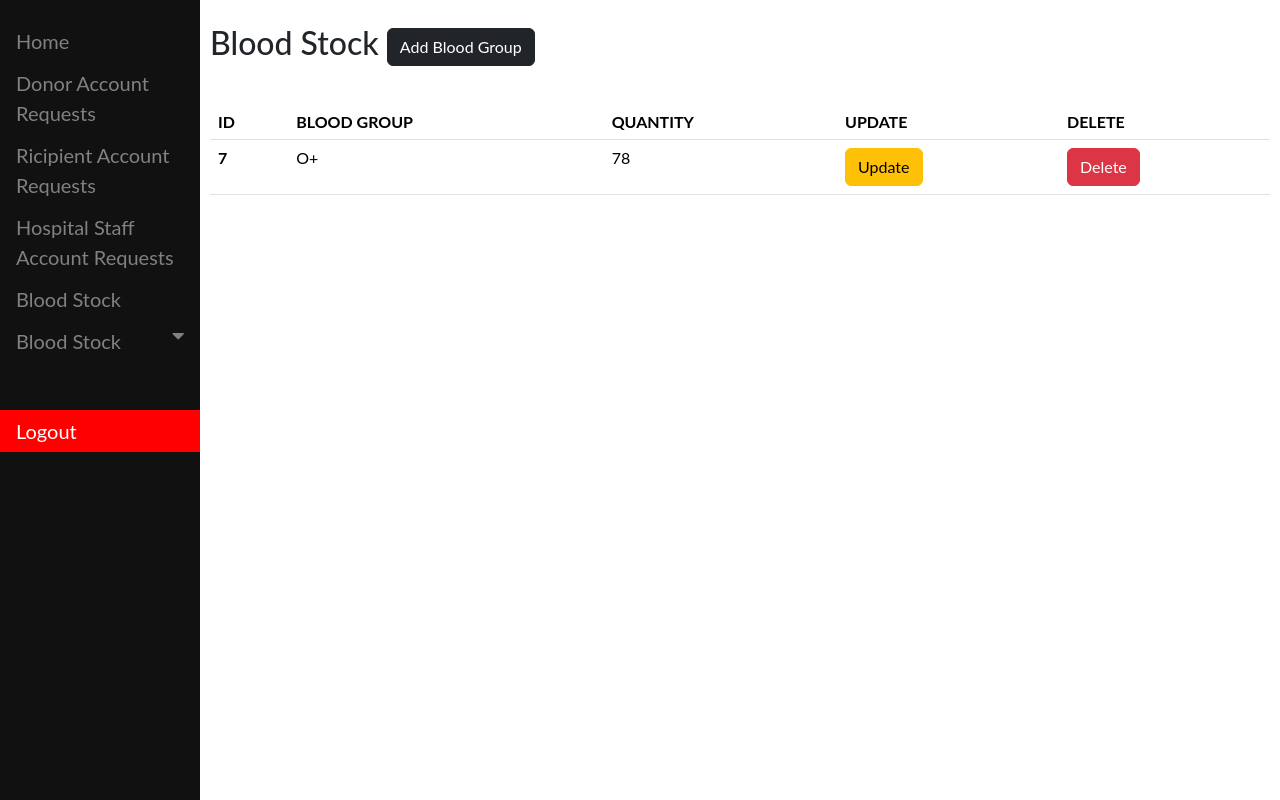
After one commit to iamshimantadas/blood-camp, a Django app: page /bank_admin/blood_stock in a window 1280 px wide. The commit adds this page. Run offline with Django 5.2, Linux system fonts and the light colour scheme; a user stored in the database is signed in; data comes from the database, SQL or seed files in the repository; both versions use the stored data as it was after the commit.

Commit message:
blood basic stock update module

```diff
--- a/bloodbank/templates/bank_sidebar.html
+++ b/bloodbank/templates/bank_sidebar.html
@@ -1,67 +1,127 @@
 <link href="https://cdn.jsdelivr.net/npm/bootstrap@5.3.2/dist/css/bootstrap.min.css" rel="stylesheet" integrity="sha384-T3c6CoIi6uLrA9TneNEoa7RxnatzjcDSCmG1MXxSR1GAsXEV/Dwwykc2MPK8M2HN" crossorigin="anonymous">
-<script src="https://cdn.jsdelivr.net/npm/bootstrap@5.3.2/dist/js/bootstrap.bundle.min.js" integrity="sha384-C6RzsynM9kWDrMNeT87bh95OGNyZPhcTNXj1NW7RuBCsyN/o0jlpcV8Qyq46cDfL" crossorigin="anonymous"></script>
 
+<link rel="stylesheet" href="https://cdnjs.cloudflare.com/ajax/libs/font-awesome/4.7.0/css/font-awesome.min.css">
 <style>
 body {
-      margin: 0;
   font-family: "Lato", sans-serif;
 }
 
-    .sidebar {
-      margin: 0;
-      padding: 0;
+/* Fixed sidenav, full height */
+.sidenav {
+  height: 100%;
   width: 200px;
-      background-color: #f1f1f1;
   position: fixed;
-      height: 100%;
-      overflow: auto;
+  z-index: 1;
+  top: 0;
+  left: 0;
+  background-color: #111;
+  overflow-x: hidden;
+  padding-top: 20px;
 }
 
-    .sidebar a {
+/* Style the sidenav links and the dropdown button */
+.sidenav a, .dropdown-btn {
+  padding: 6px 8px 6px 16px;
+  text-decoration: none;
+  font-size: 20px;
+  color: #818181;
   display: block;
-      color: black;
-      padding: 16px;
-      text-decoration: none;
+  border: none;
+  background: none;
+  width: 100%;
+  text-align: left;
+  cursor: pointer;
+  outline: none;
 }
 
-    .sidebar a.active {
-      background-color: #04AA6D;
+/* On mouse-over */
+.sidenav a:hover, .dropdown-btn:hover {
+  color: #f1f1f1;
+}
+
+/* Main content */
+.main {
+  margin-left: 200px; /* Same as the width of the sidenav */
+  font-size: 20px; /* Increased text to enable scrolling */
+  padding: 0px 10px;
+}
+
+/* Add an active class to the active dropdown button */
+.active {
+  background-color: green;
   color: white;
 }
 
-    .sidebar a:hover:not(.active) {
-      background-color: #555;
-      color: white;
+/* Dropdown container (hidden by default). Optional: add a lighter background color and some left padding to change the design of the dropdown content */
+.dropdown-container {
+  display: none;
+  background-color: #262626;
+  padding-left: 8px;
 }
 
-    div.content {
-      margin-left: 200px;
-      padding: 1px 16px;
-      height: 1000px;
+/* Optional: Style the caret down icon */
+.fa-caret-down {
+  float: right;
+  padding-right: 8px;
 }
 
-    @media screen and (max-width: 700px) {
-      .sidebar {
-        width: 100%;
-        height: auto;
-        position: relative;
-      }
-      .sidebar a {float: left;}
-      div.content {margin-left: 0;}
-    }
-
-    @media screen and (max-width: 400px) {
-      .sidebar a {
-        text-align: center;
-        float: none;
-      }
+/* Some media queries for responsiveness */
+@media screen and (max-height: 450px) {
+  .sidenav {padding-top: 15px;}
+  .sidenav a {font-size: 18px;}
 }
 </style>
 
-<div class="sidebar">
+
+
+
+<div class="sidenav">
+  <a href="{% url 'bank_dashboard' %}">Home</a>
+  <a href="{% url 'donor_new_requests' %}">Donor Account Requests</a>
+  <a href="{% url 'ricipient_new_requests' %}">Ricipient Account Requests</a>
+  <a href="{% url 'hospital_new_requests' %}">Hospital Staff Account Requests</a>
+  <a href="{% url 'blood_stock' %}">Blood Stock</a>
+  <button class="dropdown-btn">Blood Stock
+    <i class="fa fa-caret-down"></i>
+  </button>
+  <div class="dropdown-container">
+    <a href="#">All</a>
+    <a href="#">Update</a>
+    <a href="#">Link 3</a>
+  </div>
+
+  <a href=""></a>
+  <a href=""></a>
+  <a href=""></a>
+  <a href=""></a>
+
+  <a href="{% url 'logout' %}" style="background-color: red;color: white;">Logout</a>
+</div>
+
+<!-- <div class="sidebar">
     <a class="active" href="{% url 'bank_dashboard' %}">Home</a>
     <a href="{% url 'donor_new_requests' %}">Donor Account Requests</a>
     <a href="{% url 'ricipient_new_requests' %}">Ricipient Account Requests</a>
     <a href="{% url 'hospital_new_requests' %}">Hospital Staff Account Requests</a>
     <a href="{% url 'logout' %}">Logout</a>
-  </div>
+  </div> -->
+
+
+
+  <script>
+    /* Loop through all dropdown buttons to toggle between hiding and showing its dropdown content - This allows the user to have multiple dropdowns without any conflict */
+    var dropdown = document.getElementsByClassName("dropdown-btn");
+    var i;
+
+    for (i = 0; i < dropdown.length; i++) {
+      dropdown[i].addEventListener("click", function() {
+        this.classList.toggle("active");
+        var dropdownContent = this.nextElementSibling;
+        if (dropdownContent.style.display === "block") {
+          dropdownContent.style.display = "none";
+        } else {
+          dropdownContent.style.display = "block";
+        }
+      });
+    }
+    </script>
--- /dev/null
+++ b/bloodbank/templates/dashboard/blood_stock.html
@@ -0,0 +1,150 @@
+{% extends "base_bank.html" %}
+
+{% block bank_sidebar %}
+
+<br>
+
+<div class="main">
+  <h2>Blood Stock
+
+  <button type="button" class="btn btn-dark" data-bs-toggle="modal" data-bs-target="#addblood">
+    Add Blood Group
+  </button>
+  </h2>
+
+
+  <!-- Modal -->
+  <div class="modal fade" id="addblood" tabindex="-1" aria-labelledby="exampleModalLabel" aria-hidden="true">
+    <div class="modal-dialog">
+      <div class="modal-content">
+        <div class="modal-header">
+          <h1 class="modal-title fs-5" id="exampleModalLabel">Enter Blood Group Type</h1>
+          <button type="button" class="btn-close" data-bs-dismiss="modal" aria-label="Close"></button>
+        </div>
+        <div class="modal-body">
+            <form action="{% url 'blood_group' %}" method="post">
+                {% csrf_token %}
+                <div class="mb-3">
+                  <label for="bloodname" class="form-label">Blood Group</label>
+                  <input type="text" class="form-control" name="bloodname" id="bloodname" required>
+                </div>
+                <button type="submit" class="btn btn-primary">Submit</button>
+              </form>
+        </div>
+        <div class="modal-footer">
+          <button type="button" class="btn btn-secondary" data-bs-dismiss="modal">Close</button>
+          <!-- <button type="button" class="btn btn-primary">Save changes</button> -->
+        </div>
+      </div>
+    </div>
+  </div>
+
+
+  <br>
+  <table class="table">
+    <thead>
+      <tr>
+        <th scope="col">ID</th>
+        <th scope="col">BLOOD GROUP</th>
+        <th scope="col">QUANTITY</th>
+        <th scope="col">UPDATE</th>
+        <th scope="col">DELETE</th>
+      </tr>
+    </thead>
+    <tbody>
+        {% for x in blood %}
+      <tr>
+        <th scope="row">{{x.id}}</th>
+        <td>{{x.blood_type}}</td>
+        <td>{{x.quantity}}</td>
+        <td>
+            <button type="button" class="btn btn-warning" onclick="editBlood('{{x.blood_type}}','{{x.quantity}}')" data-bs-toggle="modal" data-bs-target="#editBtnModal">
+            Update
+          </button>
+        </td>
+        <td>
+            <button type="button" class="btn btn-danger" onclick="deleteBlood('{{x.id}}')" data-bs-toggle="modal" data-bs-target="#deleteBtnModal">
+            Delete
+          </button>
+        </td>
+      </tr>
+      {% endfor %}
+    </tbody>
+  </table>
+</div>
+
+
+<!-- edit modal -->
+<div class="modal fade" id="editBtnModal" tabindex="-1" aria-labelledby="exampleModalLabel" aria-hidden="true">
+    <div class="modal-dialog">
+      <div class="modal-content">
+        <div class="modal-header">
+          <h1 class="modal-title fs-5" id="exampleModalLabel">Edit Blood Group Info</h1>
+          <button type="button" class="btn-close" data-bs-dismiss="modal" aria-label="Close"></button>
+        </div>
+        <div class="modal-body">
+            <form method="post" action="{% url 'editBloodInfo' %}">
+                {% csrf_token %}
+                <div class="mb-3">
+                  <label for="blood_group_name" class="form-label">Blood Group</label>
+                  <input type="text" class="form-control" id="blood_group_name" name="blood_group_name" aria-describedby="enter blood group" required>
+                 </div>
+                <div class="mb-3">
+                  <label for="quantity" class="form-label">Quantity</label>
+                  <input type="number" class="form-control" name="quantity" id="quantity" required>
+                </div>
+                <button type="submit" class="btn btn-primary">Update</button>
+              </form>
+        </div>
+        <div class="modal-footer">
+
+        </div>
+      </div>
+    </div>
+  </div>
+
+
+  <!-- delete modal -->
+<div class="modal fade" id="deleteBtnModal" tabindex="-1" aria-labelledby="exampleModalLabel" aria-hidden="true">
+    <div class="modal-dialog">
+      <div class="modal-content">
+        <div class="modal-header">
+          <h1 class="modal-title fs-5" id="exampleModalLabel">Delete Blood Group</h1>
+          <button type="button" class="btn-close" data-bs-dismiss="modal" aria-label="Close"></button>
+        </div>
+        <div class="modal-body">
+            Are You Sure to Delete Blood Group ?
+            <br>
+            <br>
+            <form method="post" action="{% url 'deletebloodgroup' %}">
+                {% csrf_token %}
+                <input type="hidden" name="bloodid" id="bloodid" required>
+                <button type="submit" class="btn btn-danger">Delete</button>
+              </form>
+        </div>
+        <div class="modal-footer">
+
+        </div>
+      </div>
+    </div>
+  </div>
+
+
+<script src="https://cdn.jsdelivr.net/npm/bootstrap@5.3.2/dist/js/bootstrap.bundle.min.js" integrity="sha384-C6RzsynM9kWDrMNeT87bh95OGNyZPhcTNXj1NW7RuBCsyN/o0jlpcV8Qyq46cDfL" crossorigin="anonymous"></script>
+
+<script>
+    function editBlood(grp,qua){
+        var blood_group = grp;
+        var quantity = qua;
+        console.log(blood_group,quantity);
+        document.getElementById('blood_group_name').value = blood_group;
+        document.getElementById('quantity').value = quantity;
+    }
+
+    function deleteBlood(id){
+        var blood_id = id;
+        document.getElementById('bloodid').value = blood_id;
+    }
+</script>
+
+{% endblock %}
--- a/bloodbank/templates/dashboard/ricipients_requests.html
+++ b/bloodbank/templates/dashboard/ricipients_requests.html
@@ -6,8 +6,8 @@
 
 <title>Dashboard</title>
 
-  <div class="content">
-    <h2>Ricipient Accounts</h2>
+<div class="main">
+  <h2>Ricipients New Account Requests</h2>
   <div class="row">
     <div class="col-1"></div>
     <div class="col-10">
--- a/bloodbank/urls.py
+++ b/bloodbank/urls.py
@@ -13,4 +13,9 @@ urlpatterns = [
 
     path("hospital_requets/",HospitalRequestView,name="hospital_new_requests"),
     path("hospital_ricipient_acc",HospitalAccountReview,name="approve_staff"),
+
+    path("blood_stock",BloodStockView,name="blood_stock"),
+    path("add_blood_group/",AddBloodGroupView,name="blood_group"),
+    path("editbloodinfo/",EditBloodInfoView,name="editBloodInfo"),
+    path("deletebloodgroup/",DeleteBloodGroupView,name="deletebloodgroup"),
 ]
--- a/bloodbank/views.py
+++ b/bloodbank/views.py
@@ -1,7 +1,7 @@
 from django.shortcuts import render, redirect
 from django.http import HttpResponse
 from django.contrib.auth import authenticate, login, logout
-from core.models import User
+from core.models import User, Bloodstock
 
 
 def LoginView(request):
@@ -58,7 +58,7 @@ def DonorRequestView(request):
         else:
             return HttpResponse("not an admin!")
     else:
-        return redirect("login/")
+        return redirect("/bank_admin/")
 
 
 def DonorAccountReview(request):
@@ -92,7 +92,7 @@ def DonorAccountReview(request):
         else:
             return HttpResponse("not an admin!")
     else:
-        return redirect("login/")
+        return redirect("/bank_admin/")
 
 
 def RicipientRequestView(request):
@@ -101,12 +101,14 @@ def RicipientRequestView(request):
         if user.is_superuser:
             user = User.objects.filter(is_receipient=True, status=False)
             return render(
-                request, "dashboard/ricipients_requests.html", context={"ricipient": user}
+                request,
+                "dashboard/ricipients_requests.html",
+                context={"ricipient": user},
             )
         else:
             return HttpResponse("not an admin!")
     else:
-        return redirect("login/")
+        return redirect("/bank_admin/")
 
 
 def RicipientAccountReview(request):
@@ -140,9 +142,7 @@ def RicipientAccountReview(request):
         else:
             return HttpResponse("not an admin!")
     else:
-        return redirect("login/")
-
-
+        return redirect("/bank_admin/")
 
 
 def HospitalRequestView(request):
@@ -151,12 +151,14 @@ def HospitalRequestView(request):
         if user.is_superuser:
             user = User.objects.filter(is_hospital_stff=True, status=False)
             return render(
-                request, "dashboard/hospital_staff_requests.html", context={"hospital": user}
+                request,
+                "dashboard/hospital_staff_requests.html",
+                context={"hospital": user},
             )
         else:
             return HttpResponse("not an admin!")
     else:
-        return redirect("login/")
+        return redirect("/bank_admin/")
 
 
 def HospitalAccountReview(request):
@@ -190,4 +192,119 @@ def HospitalAccountReview(request):
         else:
             return HttpResponse("not an admin!")
     else:
-        return redirect("login/")
+        return redirect("/bank_admin/")
+
+
+def BloodStockView(request):
+    user = request.user
+    if user.is_authenticated:
+        if user.is_superuser:
+            stock = Bloodstock.objects.all()
+            return render(
+                request, "dashboard/blood_stock.html", context={"blood": stock}
+            )
+        else:
+            return redirect("/bank_admin/")
+    else:
+        return redirect("/bank_admin/")
+
+
+def AddBloodGroupView(request):
+    user = request.user
+    if user.is_authenticated:
+        if user.is_superuser:
+            if request.method == "POST":
+                data = request.POST
+                if Bloodstock.objects.filter(blood_type=data.get("bloodname")).exists():
+                    return HttpResponse("Blood Group Type already exist!")
+                else:
+                    try:
+                        blood_obj = Bloodstock.objects.create(
+                            blood_type=data.get("bloodname"), quantity=False
+                        )
+                        blood_obj.save()
+                    except Exception as e:
+                        print(e)
+                        return HttpResponse("error occured!")
+
+                    stock = Bloodstock.objects.all()
+                    return render(
+                        request, "dashboard/blood_stock.html", context={"blood": stock}
+                    )
+            else:
+                return HttpResponse("bad request!")
+        else:
+            return redirect("/bank_admin/")
+    else:
+        return redirect("/bank_admin/")
+
+
+def EditBloodInfoView(request):
+    user = request.user
+    if user.is_authenticated:
+        if user.is_superuser:
+            if request.method == "POST":
+                data = request.POST
+                blood = data.get("blood_group_name")
+                quantity = data.get("quantity")
+
+                try:
+                    if Bloodstock.objects.filter(blood_type=blood).exists():
+                        stock = Bloodstock.objects.get(blood_type=blood)
+
+                        if blood:
+                            stock.blood_type = blood
+                            stock.save()
+                        else:
+                            pass
+
+                        if quantity:
+                            stock.quantity = quantity
+                            stock.save()
+                        else:
+                            pass
+
+                    else:
+                        return HttpResponse("blood group not exist!")
+
+                    stock = Bloodstock.objects.all()
+                    return render(
+                        request, "dashboard/blood_stock.html", context={"blood": stock}
+                    )
+                except Exception as e:
+                    print(e)
+                    return HttpResponse("error occured!")
+
+            else:
+                return HttpResponse("bad request")
+        else:
+            return redirect("/bank_admin/")
+    else:
+        return redirect("/bank_admin/")
+
+
+def DeleteBloodGroupView(request):
+    user = request.user
+    if user.is_authenticated:
+        if user.is_superuser:
+            data = request.POST
+            blood_group_id = data.get("bloodid")
+            blood_group_id = int(blood_group_id)
+
+            if Bloodstock.objects.filter(id=blood_group_id).exists():
+                try:
+                    stock = Bloodstock.objects.get(id=blood_group_id)
+                    stock.delete()
+                except Exception as e:
+                    print(e)
+                    return HttpResponse("error occured!")
+            else:
+                return HttpResponse("blood group ID not exist!")
+            stock = Bloodstock.objects.all()
+            return render(
+                request, "dashboard/blood_stock.html", context={"blood": stock}
+            )
+        else:
+            return redirect("/bank_admin/")
+    else:
+        return redirect("/bank_admin/")
--- a/core/models.py
+++ b/core/models.py
@@ -27,3 +27,8 @@ class User(AbstractBaseUser, PermissionsMixin):
 
     def __str__(self):
         return self.email
+
+
+class Bloodstock(models.Model):
+    blood_type = models.CharField(max_length=5)
+    quantity = models.IntegerField()
```
Also changed, not shown: bloodbank/templates/dashboard/bank_dashboard.html (+6 -10 lines), bloodbank/templates/dashboard/donor_requests.html (+6 -2 lines), bloodbank/templates/dashboard/hospital_staff_requests.html (+5 -2 lines), core/migrations/0002_bloodstock.py (added), db.sqlite3, readme.txt. Lines whose indentation alone changed are shown as unchanged.
